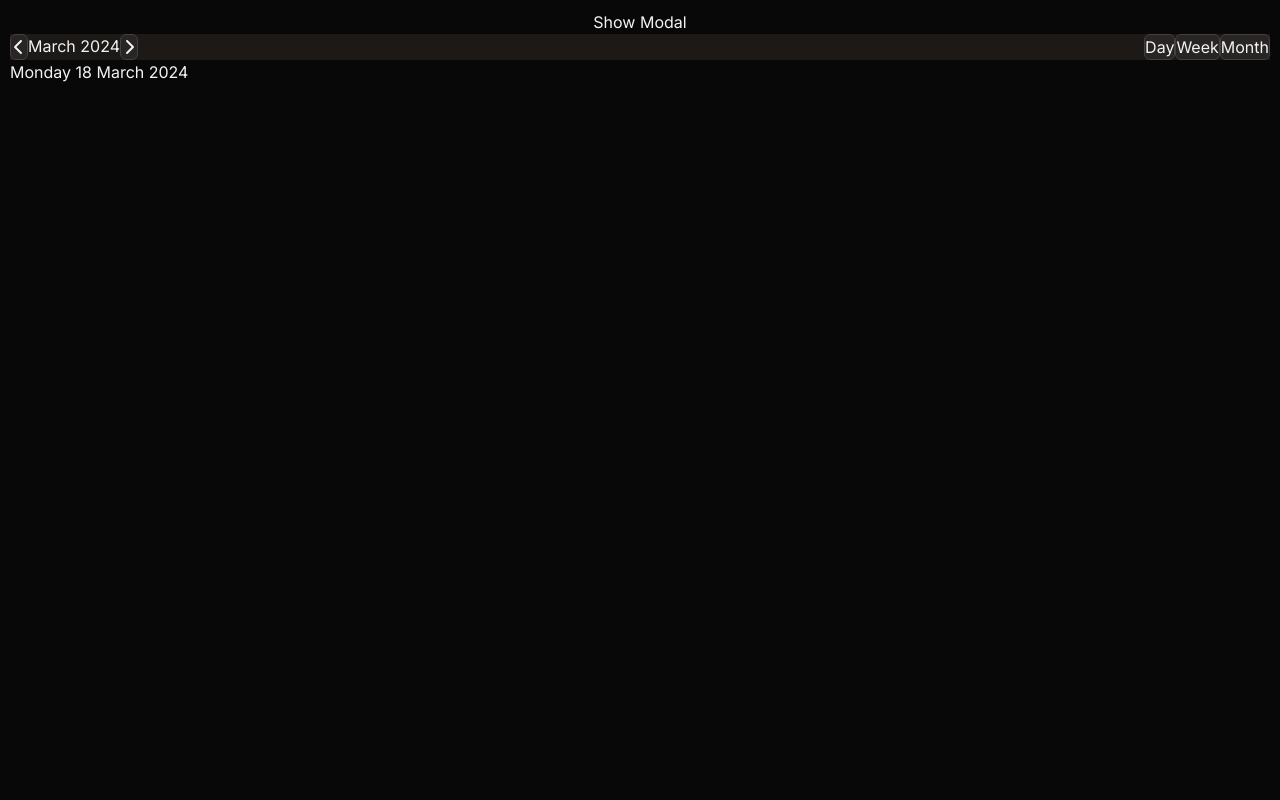
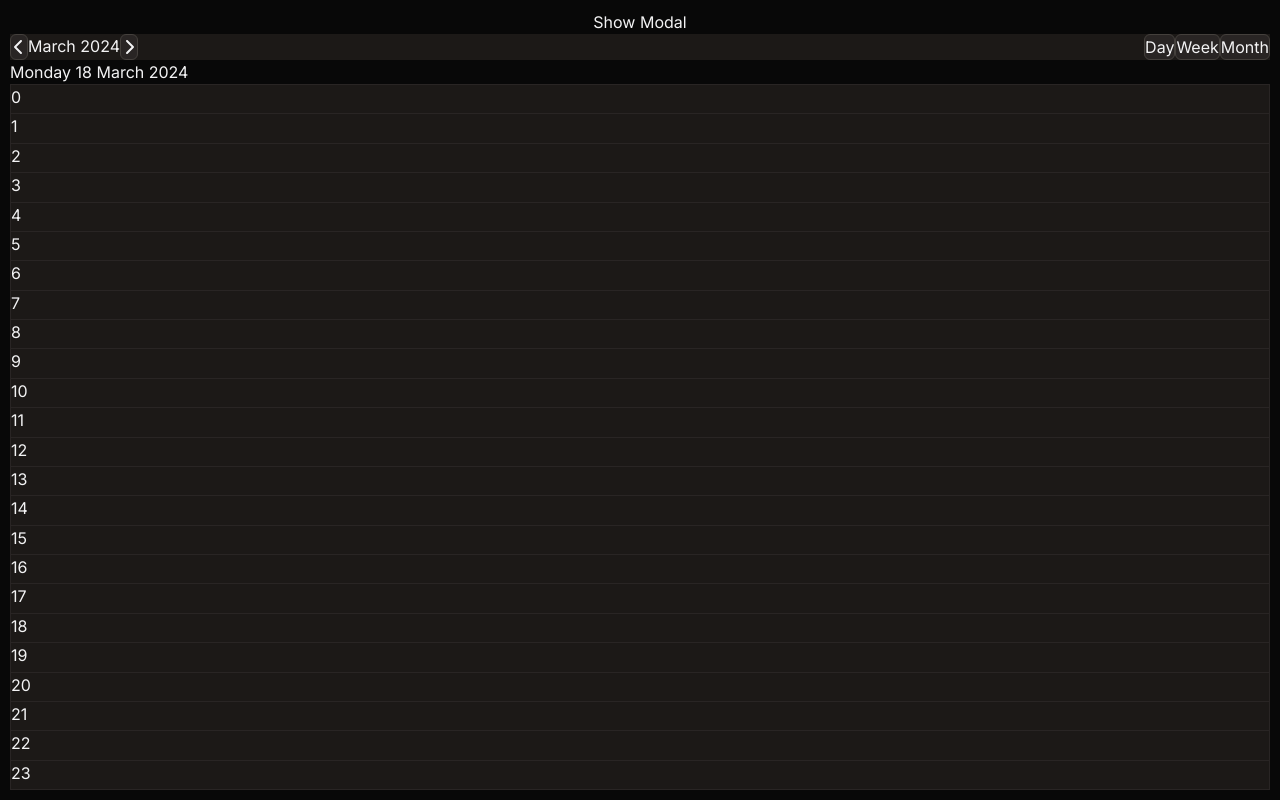
Before and after one commit to marielle-lopez/chrono, a React (Vite) app in the folder frontend/: page /day in a window 1280 px wide. Built offline with nearby package versions, Linux system fonts and the light colour scheme.

Commit message:
pass 'view' prop

```diff
--- a/frontend/src/pages/DayPage/DayPage.tsx
+++ b/frontend/src/pages/DayPage/DayPage.tsx
@@ -8,7 +8,7 @@ const DayPage = ({ day }: { day: Date }) => {
         {Object.values(Day)[day.getDay()]} {day.getDate()}{' '}
         {Object.values(Month)[day.getMonth()]} {day.getFullYear()}
       </h1>
-      <CellList day={day} />
+      <CellList view="day" day={day} />
     </main>
   );
 };
```
